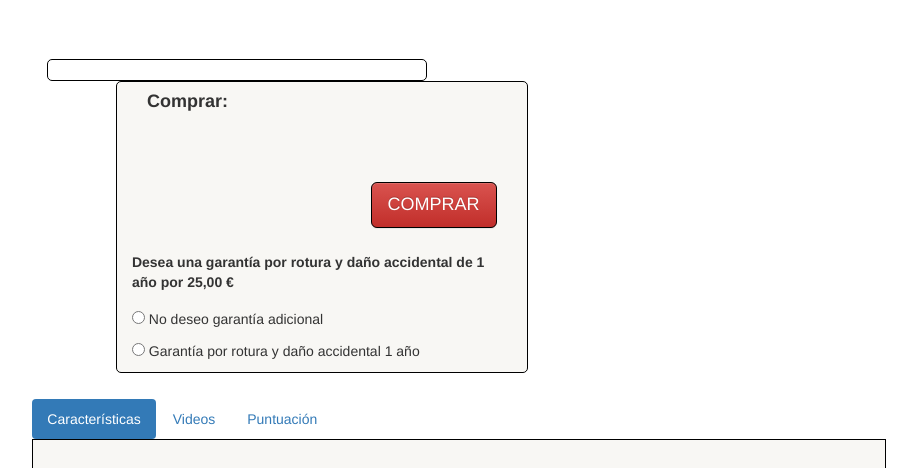
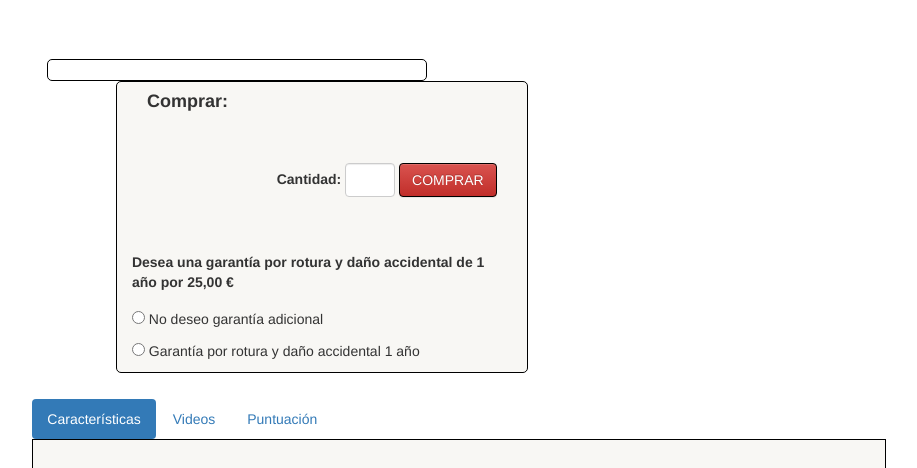
Before and after one commit to Fernando883/WebNewComputer, a PHP site: page /productos.html in a window 1280 px wide. Shown: the part 51-519 px from the top of the page, without its empty margins (181-1098 px from the left). Run offline with PHP 8.4, Linux system fonts and the light colour scheme; some libraries are stand-ins or nearby versions.

Commit message:
Pantalla detalle de producto con formulario de compra (solo diseño). Modificaciones de nombres en BD y ajustado tamaño de imágenes

```diff
--- a/public_html/css/productoseleccionados.css
+++ b/public_html/css/productoseleccionados.css
@@ -78,7 +78,7 @@
 
 #comprar{
     border: 1px black solid;
-    float: right;
+    /* float: right; */
 }
 
 .tamano{
--- a/public_html/productos.html
+++ b/public_html/productos.html
@@ -53,10 +53,18 @@
                             <div class="col-md-5">
                                 <h2><span id="oferta" class ="label label-warning" style="display: none">OFERTA</span></h2>
                             </div>
-                            <ul style="margin-top: 80px">
-                                <li class="col-md-8"><span class="tamano" id="precio"></span></li>
-                                <li class="col-md-4"><h1><button type = "button"  id="comprar" class="btn btn-danger btn-lg">COMPRAR</button></h1></li>
-                            </ul>
+                            <div style="margin-top: 80px">
+                                <div class="col-md-12"><span class="tamano" id="precio"></span></div>
+                                 <div class="col-md-12">
+                                      <form class="form-inline" style="float: right">
+                                        <div class="form-group">
+                                            <label for="cantidad">Cantidad: </label>
+                                            <input class="form-control" type="number" name="cantidad" style="width: 50px"/>
+                                        </div>
+                                        <button type = "submit"  id="comprar" class="btn btn-danger">COMPRAR</button>
+                                     </form>
+                            </div>
+                            </div>
                             <p style="margin-top: 170px"><label>Desea una garantía por rotura y daño accidental de 1 año por 25,00 €</label></p>
                             <p><input type="radio" name="repite" value="opcion1" /> No deseo garantía adicional</p>
                             <input type="radio" name="repite" value="opcion2" /> Garantía por rotura y daño accidental 1 año<br /><br />
```
Also changed, not shown: public_html/bd/consola/sony_ps4_playstation_4_1tb_290_290.jpg, public_html/bd/data.json, public_html/bd/movil/doogee_valencia_dg800_negro_libre.jpg, public_html/bd/tablet/leotec_l_pad_pulsar_q_7__quad_core_hd_negra.jpg.
